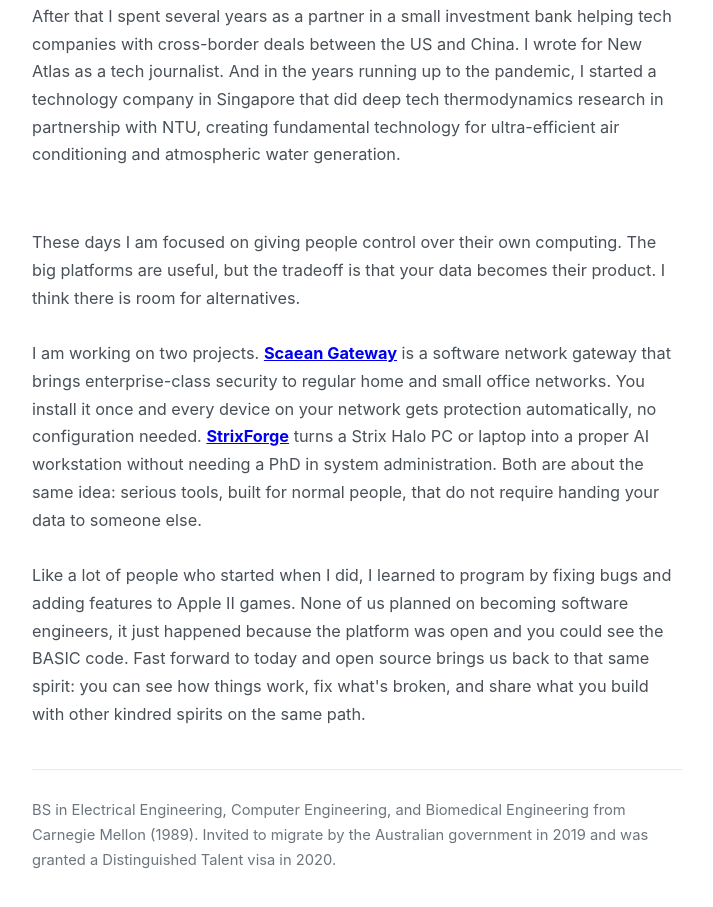
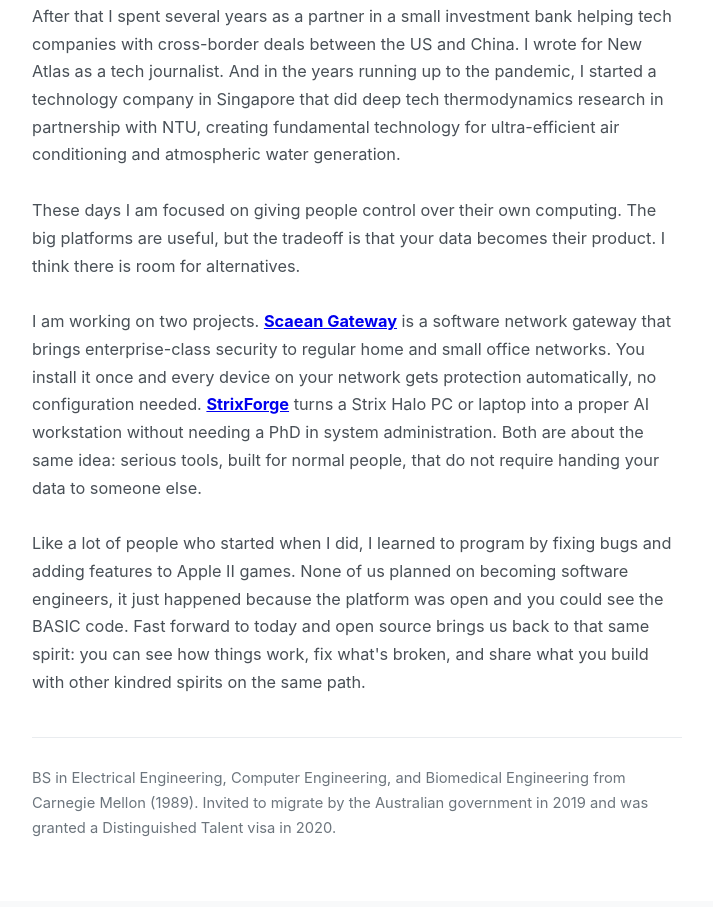
Before and after one commit to daveweinstein1/daveweinstein1.github.io, a plain HTML site: page index.html in a window 1280 px wide. Shown: the part 775-1682 px from the top of the page, without its empty margins (283-996 px from the left). Drawn offline with Linux system fonts and the light colour scheme.

Commit message:
Fix paragraph spacing consistency

```diff
--- a/index.html
+++ b/index.html
@@ -289,8 +289,6 @@
                 conditioning and atmospheric water generation.
             </p>
 
-            <div class="section-break"></div>
-
             <p class="prose">
                 These days I am focused on giving people control over their own computing. The big platforms are useful,
                 but the tradeoff is that your data becomes their product. I think there is room for alternatives.
```
